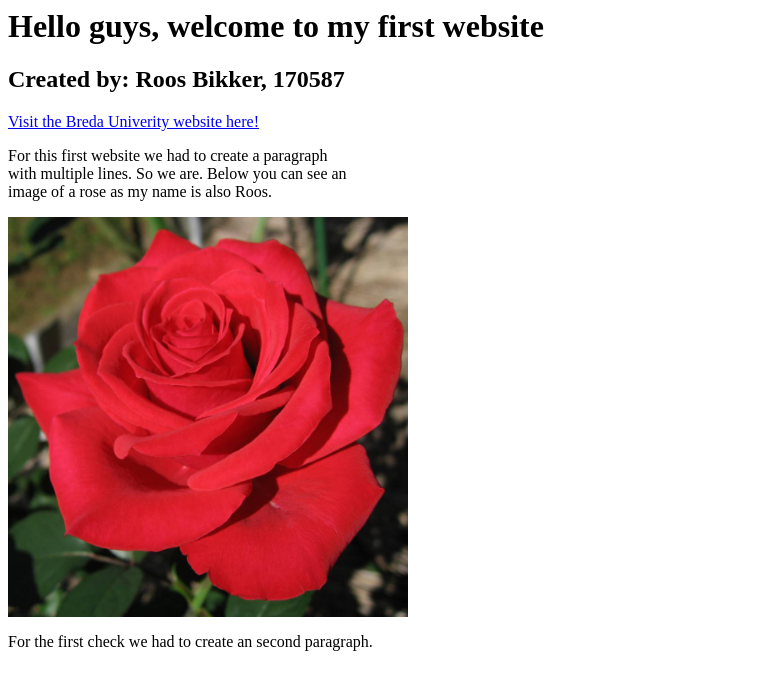
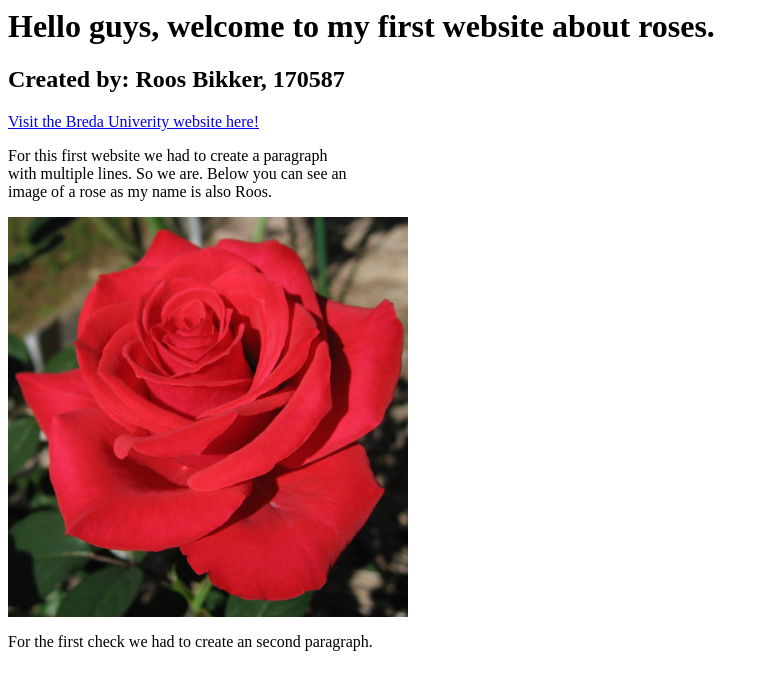
Before and after one commit to roosbikker/prj4-chapter-3, a plain HTML site: page index.html in a window 1280 px wide. Shown: the whole page, without its empty margins (0-769 px from the left). Drawn offline with Linux system fonts and the light colour scheme.

Commit message:
update title

```diff
--- a/index.html
+++ b/index.html
@@ -5,7 +5,7 @@
 		<meta charset="etf-8">
 	</head>
 	<body>
-		<h1>Hello guys, welcome to my first website</h1>
+		<h1>Hello guys, welcome to my first website about roses.</h1>
 		<h2>Created by: Roos Bikker, 170587</h2>
 		<a href="buas.html">Visit the Breda Univerity website here!</a>
 		<p>
```
